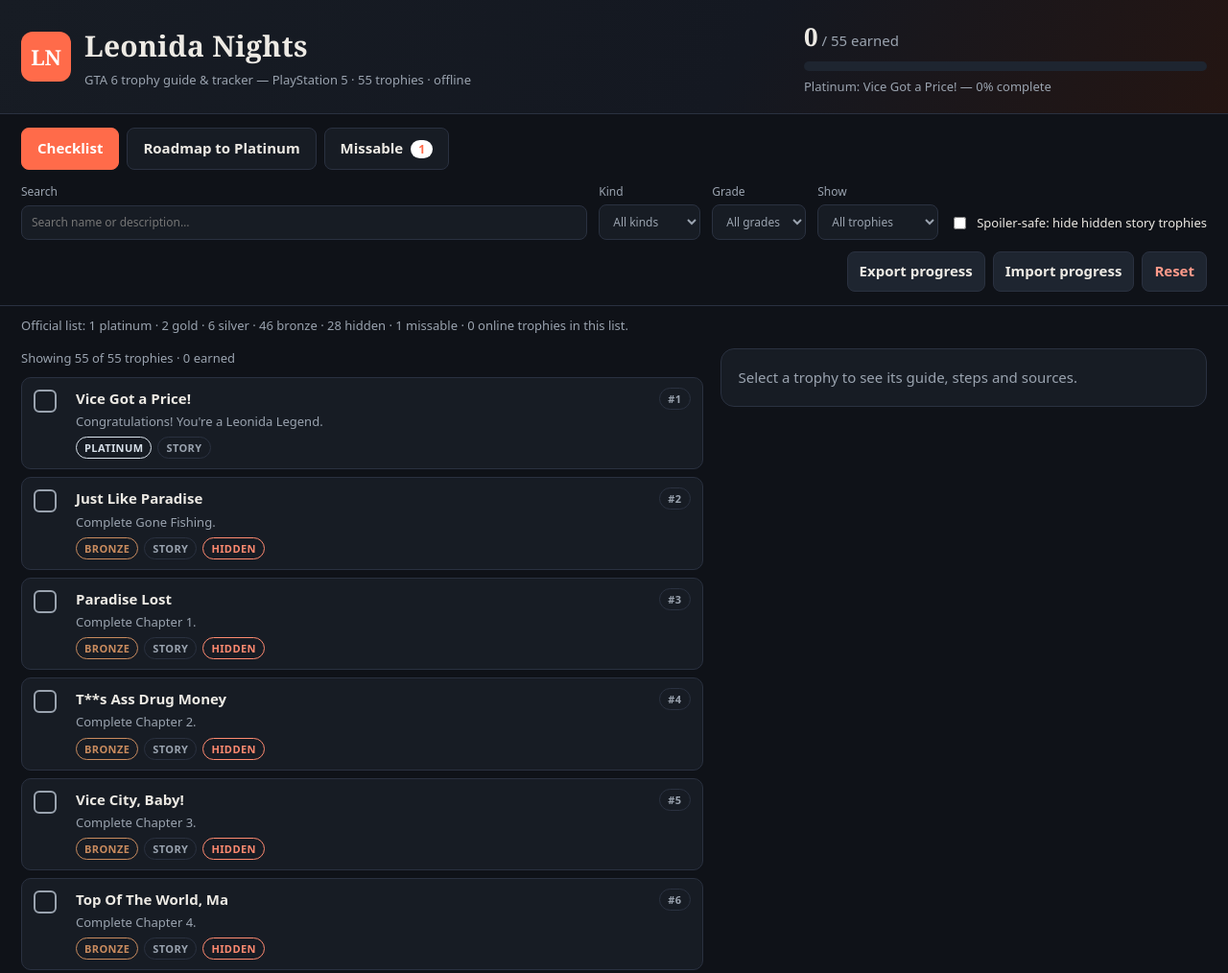
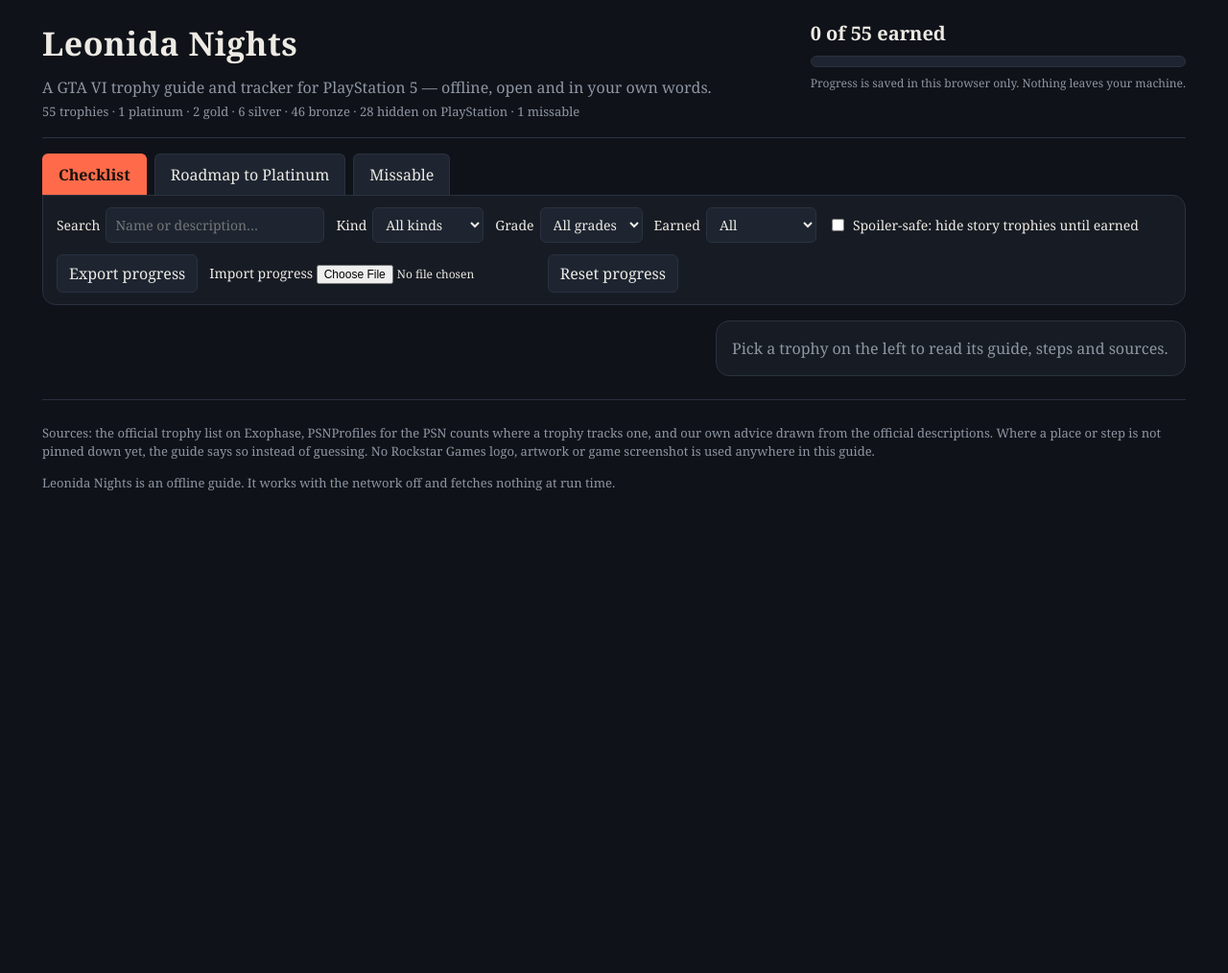
Before and after one commit to opalteens/gta6-trophy-guide-01, a plain HTML site: page app/index.html in a window 1280 px wide. Shown: the top 1014 px of the page at 96% size. After the commit the page ends 800 px from the top, so only its background shows below. Drawn offline with Linux system fonts and the light colour scheme.

Commit message:
Leonida Nights r3: app

```diff
--- a/app/index.html
+++ b/app/index.html
@@ -3,44 +3,36 @@
 <head>
 <meta charset="utf-8">
 <meta name="viewport" content="width=device-width, initial-scale=1">
-<title>Leonida Nights — GTA 6 Trophy Guide &amp; Tracker</title>
-<meta name="description" content="Offline guide and tracker for all 55 GTA 6 PlayStation 5 trophies: checklist, roadmap to the platinum, the one missable trophy, and a cited guide for every trophy.">
-<link rel="stylesheet" href="css/style.css">
+<title>Leonida Nights — GTA VI Trophy Guide &amp; Tracker</title>
+<link rel="stylesheet" href="style.css">
 </head>
 <body>
-<header class="topbar">
-  <div class="brand">
-    <div class="brand-mark" aria-hidden="true">LN</div>
-    <div>
-      <h1>Leonida Nights</h1>
-      <p class="subtitle">GTA 6 trophy guide &amp; tracker — PlayStation 5 · 55 trophies · offline</p>
-    </div>
+<header class="top">
+  <div>
+    <h1>Leonida Nights</h1>
+    <p class="sub">A GTA VI trophy guide and tracker for PlayStation 5 — offline, open and in your own words.</p>
+    <p class="makeup">55 trophies · 1 platinum · 2 gold · 6 silver · 46 bronze · 28 hidden on PlayStation · 1 missable</p>
   </div>
-  <div class="progress-wrap" id="progressWrap">
-    <div class="progress-numbers"><span id="earnedCount">0</span><span class="of"> / 55 earned</span></div>
-    <div class="progress-bar"><div class="progress-fill" id="progressFill" style="width:0%"></div></div>
-    <p class="progress-note" id="progressNote">Platinum: Vice Got a Price! — 0% complete</p>
+  <div class="progress" aria-label="Progress">
+    <div class="progress-count" id="progressText">0 of 55 earned</div>
+    <div class="progress-bar"><div class="progress-fill" id="progressFill"></div></div>
+    <p class="progress-note">Progress is saved in this browser only. Nothing leaves your machine.</p>
   </div>
 </header>
-
-<nav class="tabs" aria-label="Guide sections">
-  <button class="tab active" id="tabChecklist" data-view="checklist" type="button">Checklist</button>
-  <button class="tab" id="tabRoadmap" data-view="roadmap" type="button">Roadmap to Platinum</button>
-  <button class="tab" id="tabMissable" data-view="missable" type="button">Missable <span class="tab-badge">1</span></button>
+<nav class="tabs" aria-label="Views">
+  <button type="button" class="tab active" data-view="checklist">Checklist</button>
+  <button type="button" class="tab" data-view="roadmap">Roadmap to Platinum</button>
+  <button type="button" class="tab" data-view="missable">Missable</button>
 </nav>
-
-<section class="toolbar" aria-label="Filters and settings">
-  <label class="search-box">Search
-    <input id="searchInput" type="search" placeholder="Search name or description…" autocomplete="off">
-  </label>
+<section class="controls" aria-label="Search and filters">
+  <label class="field">Search <input id="search" type="search" placeholder="Name or description…" autocomplete="off"></label>
   <label class="field">Kind
     <select id="kindFilter">
       <option value="all">All kinds</option>
       <option value="story">Story</option>
+      <option value="collectibles">Collectibles</option>
+      <option value="activities">Activities</option>
       <option value="missable">Missable</option>
-      <option value="collectible">Collectibles</option>
-      <option value="activity">Activities</option>
-      <option value="online">Online</option>
     </select>
   </label>
   <label class="field">Grade
@@ -52,59 +44,56 @@
       <option value="bronze">Bronze</option>
     </select>
   </label>
-  <label class="field">Show
+  <label class="field">Earned
     <select id="earnedFilter">
-      <option value="all">All trophies</option>
-      <option value="earned">Earned only</option>
-      <option value="unearned">Unearned only</option>
+      <option value="all">All</option>
+      <option value="earned">Earned</option>
+      <option value="not">Not earned</option>
     </select>
   </label>
-  <label class="toggle"><input id="spoilerToggle" type="checkbox"> <span>Spoiler-safe: hide hidden story trophies</span></label>
-  <div class="io-buttons">
-    <button id="exportBtn" type="button">Export progress</button>
-    <button id="importBtn" type="button">Import progress</button>
-    <input id="importFile" type="file" accept=".json,application/json" hidden>
-    <button id="resetBtn" type="button" class="danger">Reset</button>
-  </div>
+  <label class="check"><input id="spoilerToggle" type="checkbox"> Spoiler-safe: hide story trophies until earned</label>
+  <button id="exportBtn" type="button">Export progress</button>
+  <label class="import">Import progress <input id="importFile" type="file" accept="application/json,.json"></label>
+  <button id="resetBtn" type="button">Reset progress</button>
 </section>
-
-<p class="grade-line" id="gradeLine">Official list: 1 platinum · 2 gold · 6 silver · 46 bronze · 28 hidden · 1 missable · 0 online trophies in this list.</p>
-
-<main class="layout">
-  <section class="list-col" aria-label="Trophy checklist">
-    <p class="list-count" id="listCount"></p>
-    <ul class="trophy-list" id="trophyList"></ul>
-    <p class="empty-note" id="emptyNote" hidden>No trophies match these filters.</p>
+<main>
+  <section id="view-checklist" class="view">
+    <div class="split">
+      <div class="list-wrap">
+        <p class="count" id="listCount"></p>
+        <ul id="trophyList" class="trophy-list"></ul>
+      </div>
+      <aside class="detail" id="detail" aria-label="Trophy guide">
+        <p class="detail-empty" id="detailEmpty">Pick a trophy on the left to read its guide, steps and sources.</p>
+        <div id="detailBody" hidden>
+          <h2 id="detailName"></h2>
+          <p class="detail-meta"><span class="grade" id="detailGrade"></span> <span id="detailKind"></span> <span class="flag" id="detailMissable" hidden>Missable — read before you play</span></p>
+          <p class="detail-desc" id="detailDesc"></p>
+          <p class="detail-guide" id="detailGuide"></p>
+          <h3>Steps</h3>
+          <ol id="detailSteps"></ol>
+          <h3>Sources</h3>
+          <ul id="detailSources" class="sources"></ul>
+          <label class="check earned"><input id="detailEarned" type="checkbox"> Earned</label>
+        </div>
+      </aside>
+    </div>
   </section>
-  <aside class="detail-col" id="detailPane" aria-label="Trophy guide detail">
-    <p class="detail-hint">Select a trophy to see its guide, steps and sources.</p>
-  </aside>
+  <section id="view-roadmap" class="view" hidden>
+    <h2>The road to the platinum — about 200 hours</h2>
+    <p>Three stages, in order. The stages are built from the official descriptions: which story chapters and missions, which collectibles and counts, and in what order. Nothing here needs a paid extra or an online account.</p>
+    <div id="roadmapStages"></div>
+  </section>
+  <section id="view-missable" class="view" hidden>
+    <h2>The one trophy you can miss</h2>
+    <p>Of the 55 trophies, exactly one is flagged missable. Every other trophy can be earned in free roam after the story, so this is the only page that asks you to play carefully.</p>
+    <div id="missableCard"></div>
+  </section>
 </main>
-
-<section class="roadmap-view" id="roadmapView" hidden>
-  <h2>Roadmap to the Platinum — about 200 hours</h2>
-  <p class="roadmap-intro">Built from the official descriptions: story first, then the open world, then the long grinds. The platinum, Vice Got a Price!, unlocks when the other 54 are earned.</p>
-  <div id="roadmapStages"></div>
-</section>
-
-<section class="missable-view" id="missableView" hidden>
-  <h2>Missable trophies — exactly 1 of 55</h2>
-  <p class="missable-intro">Read from the official descriptions: only one trophy turns on a choice that locks in once made. Every other trophy is a story beat, a count, or a collectible you can finish after the story ends.</p>
-  <div id="missableList"></div>
-  <h3>Why the other 54 are safe</h3>
-  <ul class="safe-list">
-    <li><strong>Story trophies (19):</strong> chapter and mission completions — they unlock by playing the story in order.</li>
-    <li><strong>Counts (250 stunts, 42 shooting-range golds, 100 vehicles, 100 WAiNK locations):</strong> cumulative totals that keep counting after the story.</li>
-    <li><strong>Collectibles (cards, meditation spots, garages, map areas):</strong> all still reachable in free roam after the finale.</li>
-    <li><strong>Activities (races, fishing, bowling, robberies):</strong> repeatable in the open world, nothing tied to a single story moment.</li>
-  </ul>
-</section>
-
-<footer class="footer">
-  <p>Sources for every trophy: the official list on Exophase (names, descriptions, grades) and PSNProfiles (PSN counts where PlayStation tracks one). Guides are this guide's own words, written from the official descriptions; where a place or step is not pinned down by the description, the guide says so plainly. No Rockstar artwork or logos are used. Works offline — progress is saved in your browser (localStorage) and never leaves your device.</p>
-  <p class="footer-links">Exophase: exophase.com/game/grand-theft-auto-vi-psn/trophies/ · PSNProfiles: psnprofiles.com/trophies/43531-grand-theft-auto-vi</p>
+<footer>
+  <p>Sources: the official trophy list on Exophase, PSNProfiles for the PSN counts where a trophy tracks one, and our own advice drawn from the official descriptions. Where a place or step is not pinned down yet, the guide says so instead of guessing. No Rockstar Games logo, artwork or game screenshot is used anywhere in this guide.</p>
+  <p>Leonida Nights is an offline guide. It works with the network off and fetches nothing at run time.</p>
 </footer>
-
-<script type="module" src="js/main.js"></script>
+<script type="module" src="src/main.js"></script>
 </body>
 </html>
--- /dev/null
+++ b/app/style.css
@@ -0,0 +1,173 @@
+/* Leonida Nights — dark theme, coral accent, no outside assets. */
+:root {
+  --bg: #0f1218;
+  --surface: #171c24;
+  --surface2: #1e2531;
+  --text: #edeae4;
+  --muted: #8e96a3;
+  --border: #2a3140;
+  --accent: #ff6b4a;
+  --accent-dim: #c14a33;
+  --platinum: #d8e1ea;
+  --gold: #d4af5a;
+  --silver: #aeb6bf;
+  --bronze: #b9784c;
+}
+* { box-sizing: border-box; }
+[hidden] { display: none !important; }
+body {
+  background: var(--bg);
+  color: var(--text);
+  font-family: Georgia, 'Iowan Old Style', Palatino, serif;
+  margin: 0 auto;
+  max-width: 1240px;
+  padding: 20px 24px 40px;
+  line-height: 1.5;
+}
+h1, h2, h3 { font-family: Georgia, 'Iowan Old Style', Palatino, serif; margin: 0 0 8px; }
+h1 { font-size: 34px; letter-spacing: 0.5px; }
+h2 { font-size: 22px; }
+h3 { font-size: 15px; text-transform: uppercase; letter-spacing: 1px; color: var(--muted); }
+a { color: var(--accent); }
+button, input, select { font: inherit; color: inherit; }
+button {
+  background: var(--surface2);
+  border: 1px solid var(--border);
+  border-radius: 6px;
+  padding: 7px 12px;
+  cursor: pointer;
+}
+button:hover { border-color: var(--accent); }
+input[type="search"], select {
+  background: var(--surface2);
+  border: 1px solid var(--border);
+  border-radius: 6px;
+  padding: 7px 9px;
+}
+.top {
+  display: flex;
+  justify-content: space-between;
+  gap: 32px;
+  flex-wrap: wrap;
+  border-bottom: 1px solid var(--border);
+  padding-bottom: 16px;
+}
+.sub { color: var(--muted); margin: 4px 0; }
+.makeup { font-size: 13px; color: var(--muted); margin: 4px 0 0; }
+.progress { min-width: 260px; }
+.progress-count { font-size: 20px; font-weight: bold; }
+.progress-bar {
+  background: var(--surface2);
+  border: 1px solid var(--border);
+  border-radius: 999px;
+  height: 12px;
+  margin: 8px 0;
+  overflow: hidden;
+}
+.progress-fill { background: var(--accent); height: 100%; width: 0; }
+.progress-note { font-size: 12px; color: var(--muted); margin: 0; }
+.tabs { display: flex; gap: 8px; margin: 16px 0 0; }
+.tab {
+  border-radius: 6px 6px 0 0;
+  border-bottom: none;
+  padding: 9px 16px;
+}
+.tab.active { background: var(--accent); border-color: var(--accent); color: #17100d; font-weight: bold; }
+.controls {
+  display: flex;
+  flex-wrap: wrap;
+  gap: 12px;
+  align-items: center;
+  background: var(--surface);
+  border: 1px solid var(--border);
+  border-radius: 0 14px 14px 14px;
+  padding: 12px 14px;
+  margin-bottom: 16px;
+}
+.field { display: flex; gap: 6px; align-items: center; font-size: 14px; }
+.check { font-size: 14px; display: flex; gap: 6px; align-items: center; }
+.import { font-size: 14px; }
+.import input { font-size: 12px; }
+.split { display: grid; grid-template-columns: minmax(0, 7fr) minmax(0, 5fr); gap: 16px; align-items: start; }
+.count { color: var(--muted); font-size: 13px; margin: 0 0 8px; }
+.trophy-list { list-style: none; margin: 0; padding: 0; display: grid; gap: 8px; }
+.trophy-list li {
+  background: var(--surface);
+  border: 1px solid var(--border);
+  border-radius: 14px;
+  padding: 10px 12px;
+  cursor: pointer;
+}
+.trophy-list li:hover { border-color: var(--accent); }
+.trophy-list li.selected { border-color: var(--accent); box-shadow: 0 0 0 1px var(--accent); }
+.trophy-list li.earned { opacity: 0.72; }
+.trophy-head { display: flex; gap: 10px; align-items: baseline; }
+.trophy-head .tick { font-size: 18px; flex: none; }
+.trophy-name { font-weight: bold; }
+.trophy-desc { color: var(--muted); font-size: 14px; margin: 2px 0 0 28px; }
+.grade {
+  display: inline-block;
+  font-size: 12px;
+  font-weight: bold;
+  text-transform: capitalize;
+  border: 1px solid currentColor;
+  border-radius: 999px;
+  padding: 1px 8px;
+  margin-left: auto;
+  flex: none;
+}
+.grade.platinum { color: var(--platinum); }
+.grade.gold { color: var(--gold); }
+.grade.silver { color: var(--silver); }
+.grade.bronze { color: var(--bronze); }
+.flag {
+  display: inline-block;
+  background: var(--accent);
+  color: #17100d;
+  font-weight: bold;
+  font-size: 12px;
+  border-radius: 999px;
+  padding: 2px 9px;
+}
+.detail {
+  background: var(--surface);
+  border: 1px solid var(--border);
+  border-radius: 14px;
+  padding: 16px;
+  position: sticky;
+  top: 12px;
+}
+.detail-empty { color: var(--muted); margin: 0; }
+.detail-meta { display: flex; gap: 8px; align-items: center; flex-wrap: wrap; }
+.detail-meta .grade { margin-left: 0; }
+.detail-desc { color: var(--muted); font-style: italic; }
+.detail-guide { font-size: 15px; }
+.sources { font-size: 14px; padding-left: 18px; }
+.sources li { margin-bottom: 4px; }
+.earned { margin-top: 12px; font-weight: bold; }
+.stage {
+  background: var(--surface);
+  border: 1px solid var(--border);
+  border-radius: 14px;
+  padding: 16px;
+  margin-bottom: 12px;
+}
+.stage h3 { color: var(--accent); font-size: 16px; text-transform: none; letter-spacing: 0; }
+.stage ul { margin: 8px 0 0; padding-left: 20px; }
+.stage li { margin-bottom: 4px; }
+.missable-card {
+  background: var(--surface);
+  border: 1px solid var(--accent);
+  border-radius: 14px;
+  padding: 16px;
+}
+.spoiled .trophy-name, .spoiled .trophy-desc, .spoiled #detailName, .spoiled #detailDesc, .spoiled #detailGuide {
+  filter: blur(5px);
+  user-select: none;
+}
+.spoiler-note { font-size: 13px; color: var(--muted); }
+footer { border-top: 1px solid var(--border); margin-top: 24px; padding-top: 12px; color: var(--muted); font-size: 13px; }
+@media (max-width: 860px) {
+  .split { grid-template-columns: 1fr; }
+  .detail { position: static; }
+}
```
